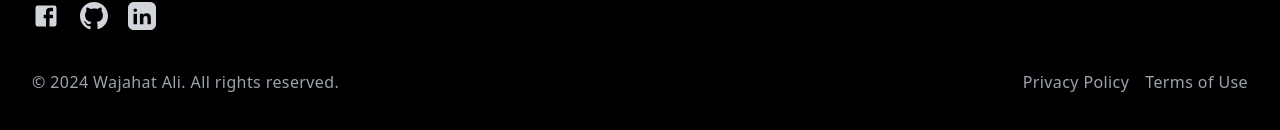
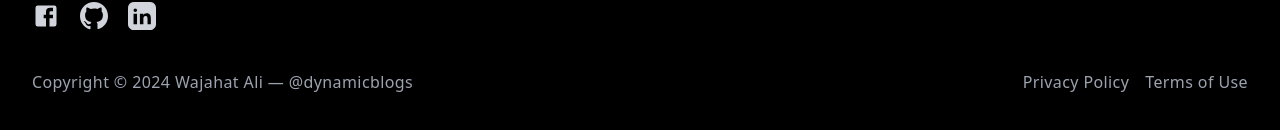
Before and after one commit to WajahatAli3218664/dynamicblog, a Next.js app: page / in a window 1280 px wide. Shown: the part 3807-3937 px from the top of the page. Built offline with nearby package versions, Linux system fonts and the light colour scheme.

Commit message:
Update footer.tsx

```diff
--- a/src/components/footer.tsx
+++ b/src/components/footer.tsx
@@ -142,7 +142,7 @@ export default function Footer() {
 
       {/* Footer Bottom */}
       <div className="mt-10 flex flex-col sm:flex-row justify-between items-center text-gray-400">
-        <p>© 2024 Wajahat Ali. All rights reserved.</p>
+        <p>Copyright © 2024 Wajahat Ali — @dynamicblogs </p>
         <ul className="flex space-x-4">
           <li>
             <a href="#" className="hover:text-white">
```
